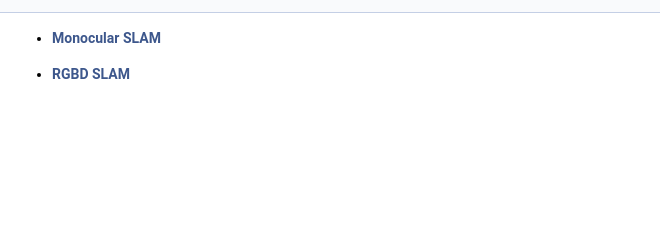
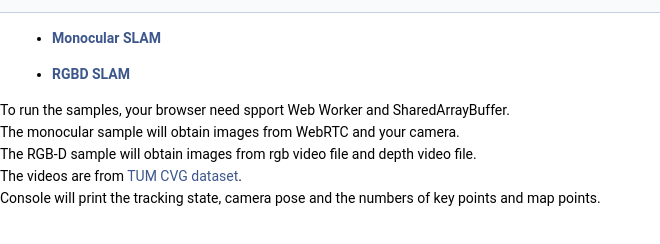
Before and after one commit to pancx/slamjs_samples, a plain HTML site: page index.html in a window 1280 px wide. Shown: the part 46-290 px from the top of the page, without its empty margins (0-660 px from the left). Drawn offline with Linux system fonts and the light colour scheme.

Commit message:
add some tips

```diff
--- a/index.html
+++ b/index.html
@@ -5,9 +5,7 @@
   <meta name="viewport" content="width=device-width, user-scalable=yes, initial-scale=1, maximum-scale=1">
   <link href="css/doxygen.css" rel="stylesheet" type="text/css" />
   <title>ORB-SLAM2.js Demos</title>
-
 </head>
-
 <body>
 <div class="header">
   <div class="headertitle">
@@ -28,6 +26,10 @@
     </ul>
   </div>
 </div>
+To run the samples, your browser need spport Web Worker and SharedArrayBuffer.<br>
+The monocular sample will obtain images from WebRTC and your camera.<br>
+The RGB-D sample will obtain images from rgb video file and depth video file. <br>The videos are from <a href="https://vision.in.tum.de/data/datasets/rgbd-dataset/download" target="_blank">TUM CVG dataset</a>.<br>
+Console will print the tracking state, camera pose and the numbers of key points and map points.
 <script>
   (function(i,s,o,g,r,a,m){i['GoogleAnalyticsObject']=r;i[r]=i[r]||function(){
   (i[r].q=i[r].q||[]).push(arguments)},i[r].l=1*new Date();a=s.createElement(o),
```
